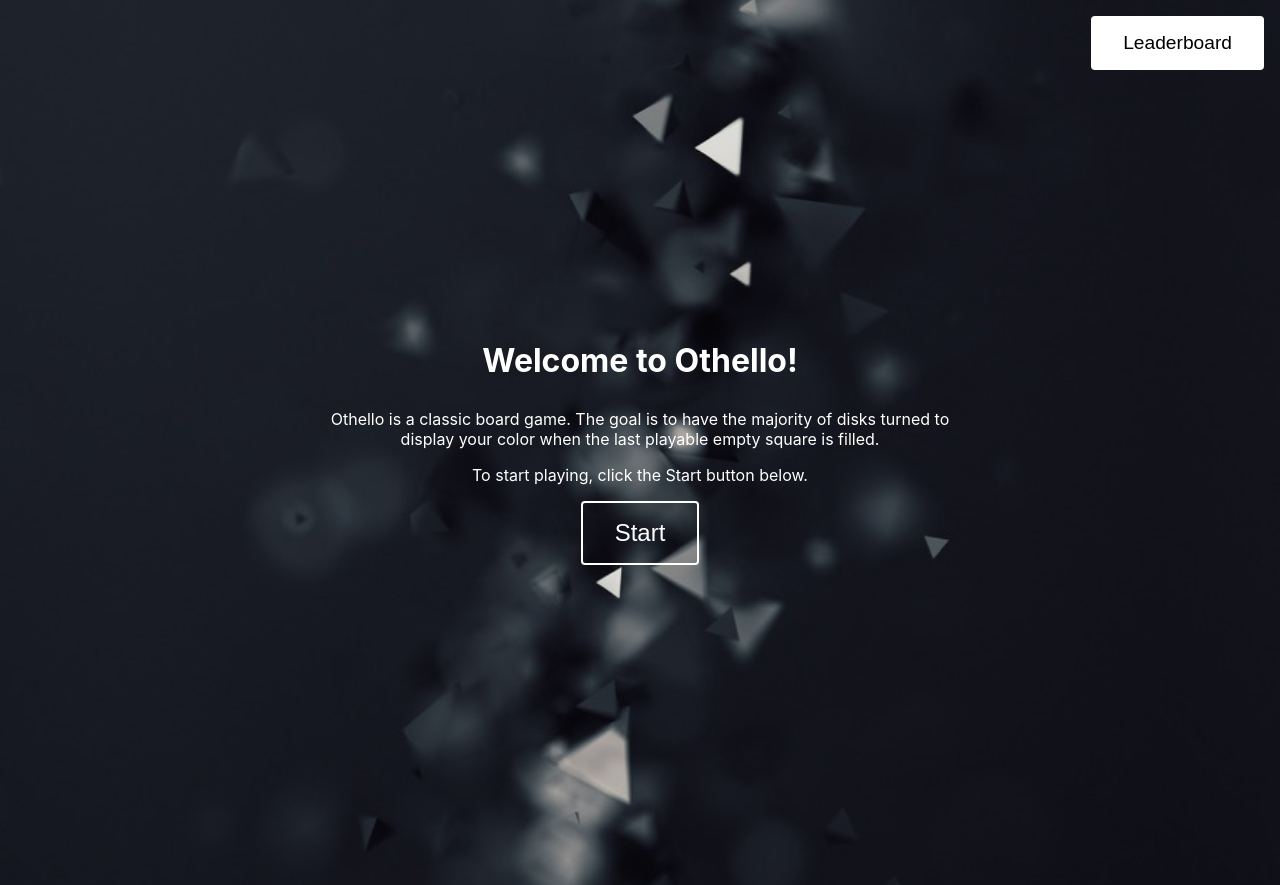
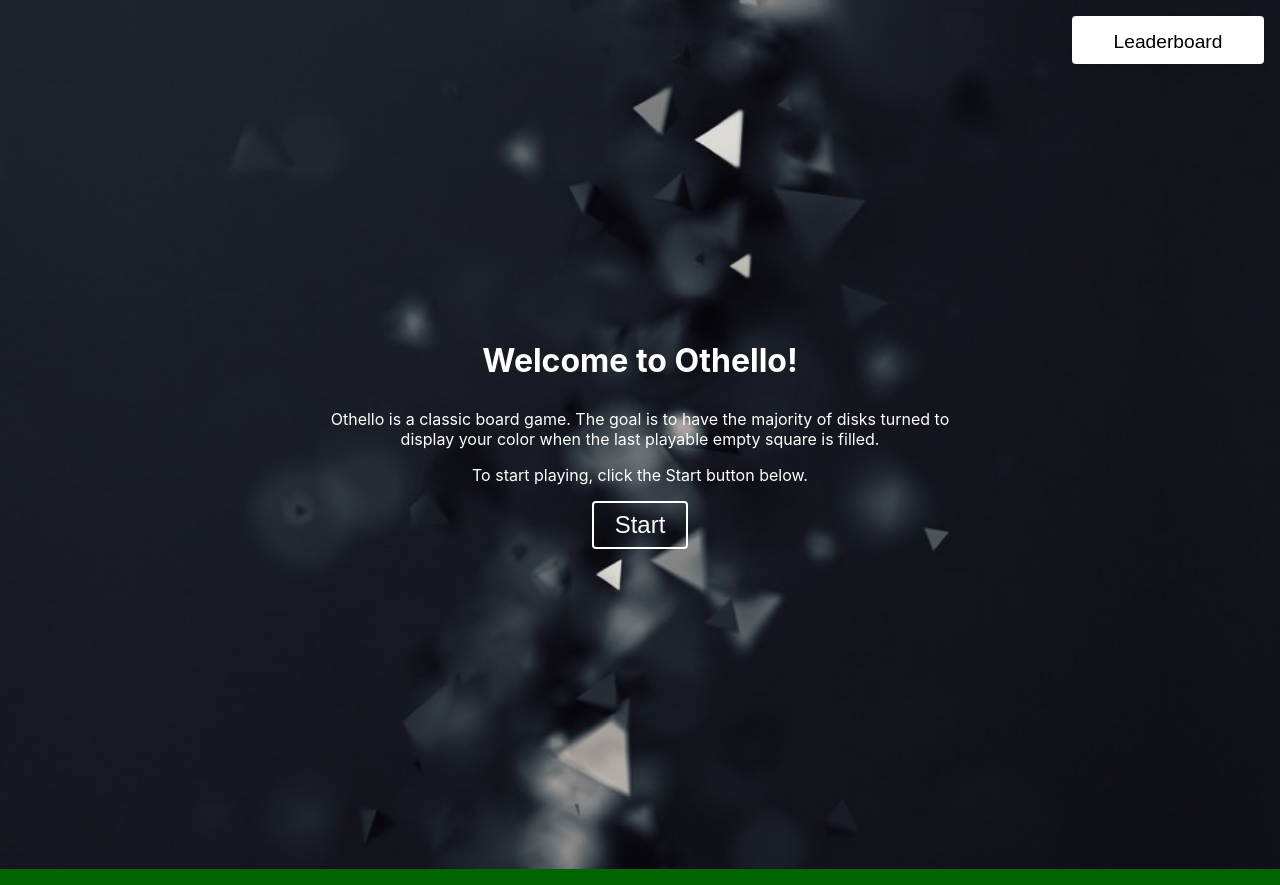
Before and after one commit to aditya-411/reversi, a React (Create React App) app in the folder frontend/: page / in a window 1280 px wide. Built offline with nearby package versions, Linux system fonts and the light colour scheme.

Commit message:
adds css

```diff
--- a/frontend/src/component/Home.css
+++ b/frontend/src/component/Home.css
@@ -19,12 +19,13 @@ p {
   margin-bottom: 1rem;
 }
 
-button {
+.start,
+.leaderboard {
   background-color: transparent;
   color: #fff;
   border: 2px solid #fff;
   border-radius: 4px;
-  padding: 1rem 2rem;
+  height: 3rem;
   font-size: 1.5rem;
   cursor: pointer;
   transition: background-color 0.3s, box-shadow 0.3s;
@@ -32,7 +33,7 @@ button {
   overflow: hidden;
 }
 
-button:before {
+.leaderboard.start:before {
   content: "";
   position: absolute;
   top: 0;
@@ -43,30 +44,31 @@ button:before {
   transition: left 0.3s;
 }
 
-button:hover {
+.leaderboard.start:hover {
   background-color: rgba(255, 255, 255, 0.1);
 }
 
-button:hover:before {
+.leaderboard.start:hover:before {
   left: 0;
 }
 
-.home-container button:last-child {
+.home-container .leaderboard:last-child {
   position: absolute;
-    top: 1rem;
-    right: 1rem;
-    background-color:white ;
+  top: 0rem;
+  right: 0rem;
+  margin-top: 1rem;
+  margin-right: 1rem;
+  width:12rem;
+  background-color: white;
   color: black;
-    border: none;
   border-radius: 4px;
-    padding: 1rem 2rem;
   font-size: 1.2rem;
   cursor: pointer;
   transition: background-color 0.3s, transform 0.3s;
 }
 
-   .home-container button:last-child:hover {
-    background-color: transparent ;
+.home-container .leaderboard:last-child:hover {
+  background-color: transparent;
   color: white;
   transform: scale(1.05);
 }
--- a/frontend/src/component/Leaderboard.css
+++ b/frontend/src/component/Leaderboard.css
@@ -10,9 +10,7 @@
   border-radius: 10px;
   box-shadow: 0 4px 6px rgba(0, 0, 0, 0.1);
 }
-body{
-    background-color:grey;
-}
+
 .leaderboard h2 {
   text-align: center;
   color: #333;
--- a/frontend/src/component/Matrix.css
+++ b/frontend/src/component/Matrix.css
@@ -15,8 +15,10 @@
     align-items: center;
     background-color: darkgreen;
     height: 100vh;
+   } */
+   body{
+    background-color: darkgreen;
    }
-
    button {
     background-color: darkgreen;
     border: 1px solid #000;
@@ -24,7 +26,7 @@
     height: 6rem;
     justify-content: center;
     align-items: center;
-   } */
+   }
 
    .cell.one::before {
     content: "";
--- a/frontend/src/component/Matrix.jsx
+++ b/frontend/src/component/Matrix.jsx
@@ -21,36 +21,14 @@ class Matrix extends Component {
       matrix: initialMatrix,
     };
   }
-  sendMatrixToAPI = async (matrix) => {
-    try {
-       const response = await fetch('YOUR_API_ENDPOINT', {
-         method: 'POST',
-         headers: {
-           'Content-Type': 'application/json',
-         },
-         body: JSON.stringify({ matrix }),
-       });
 
-       if (!response.ok) {
-         throw new Error('Network response was not ok');
-       }
-
-       const data = await response.json();
-       return data;
-    } catch (error) {
-       console.error('There was a problem with the fetch operation:', error);
-    }
-   };
-
-   updateCell = async (row, col) => {
+  updateCell = (row, col) => {
     const newMatrix = this.state.matrix.map((row) => [...row]);
     const currentValue = newMatrix[row][col];
     const newValue = currentValue === -1 ? 1 : -1;
     newMatrix[row][col] = newValue;
     this.setState({ matrix: newMatrix });
-    const apiResponse = await this.sendMatrixToAPI(newMatrix);
-    this.setState({ matrix: apiResponse });
-   };
+  };
 
   render() {
     return (
--- a/frontend/src/component/home.jsx
+++ b/frontend/src/component/home.jsx
@@ -21,8 +21,8 @@ const Home = () => {
         is filled.
       </p>
       <p>To start playing, click the Start button below.</p>
-      <button onClick={goToStart}>Start</button>
-      <button onClick={goToAbout}>Leaderboard</button>
+      <button onClick={goToStart} className='start'>Start</button>
+      <button onClick={goToAbout} className='leaderboard'>Leaderboard</button>
     </div>
  );
 };
```
Lines whose indentation alone changed are shown as unchanged.
